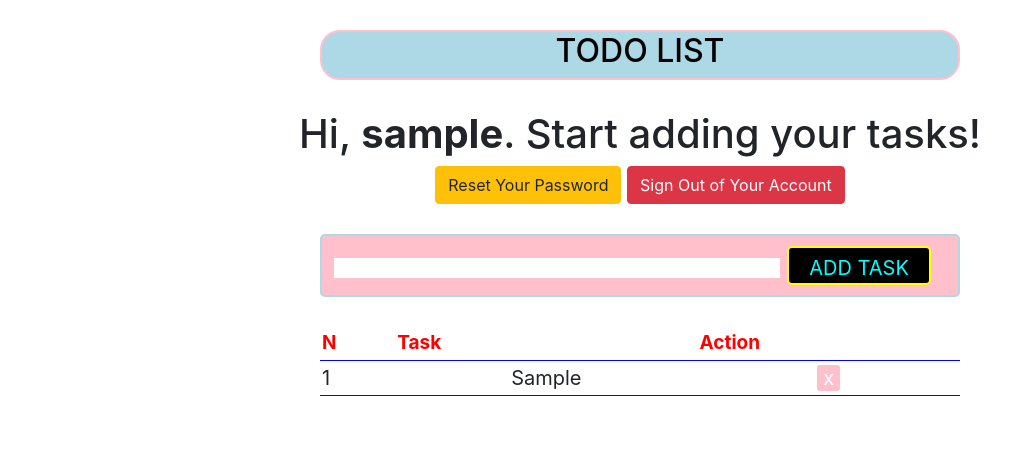
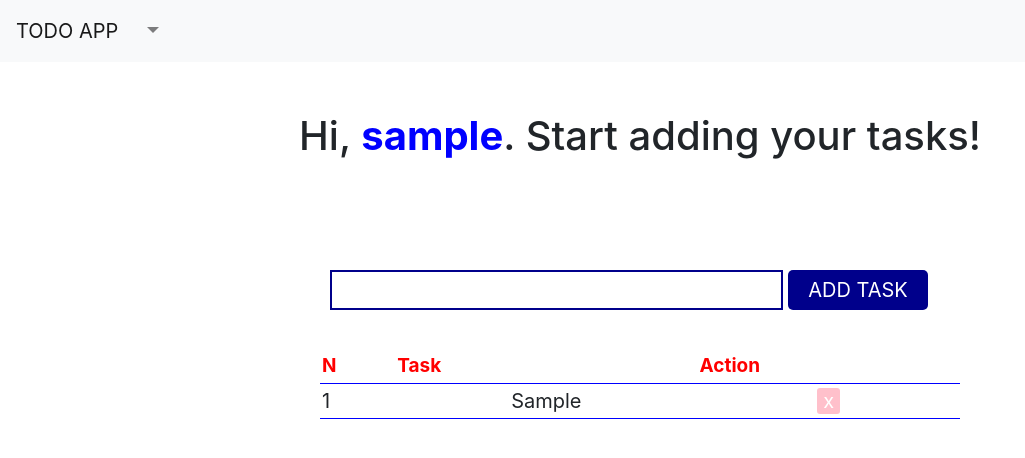
Before and after one commit to Yusuf619/todo-app, a PHP site: page /welcome.php in a window 1280 px wide. Shown: the top 458 px of the page, without its empty margins (0-1025 px from the left). Run offline with PHP 8.4, Linux system fonts and the light colour scheme; the visitor is signed in with stand-in values (Sample User, id 1); tables that the repository leaves empty or names only in its code hold one stand-in row (values such as "Sample post").

Commit message:
changed css anf title

```diff
--- a/register.php
+++ b/register.php
@@ -99,10 +99,11 @@ if($_SERVER["REQUEST_METHOD"] == "POST"){
     <meta charset="UTF-8">
     <title>Sign Up</title>
     <link rel="stylesheet" href="https://maxcdn.bootstrapcdn.com/bootstrap/3.3.7/css/bootstrap.css">
-    <style type="text/css">
+    <link rel="stylesheet" href="style2.css">
+    <!-- <style type="text/css">
         body{ font: 14px sans-serif; }
         .wrapper{ width: 350px; padding: 20px; }
-    </style>
+    </style> -->
 </head>
 <body>
     <div class="wrapper">
--- a/reset-password.php
+++ b/reset-password.php
@@ -76,10 +76,7 @@ if($_SERVER["REQUEST_METHOD"] == "POST"){
     <meta charset="UTF-8">
     <title>Reset Password</title>
     <link rel="stylesheet" href="https://maxcdn.bootstrapcdn.com/bootstrap/3.3.7/css/bootstrap.css">
-    <style type="text/css">
-        body{ font: 14px sans-serif; }
-        .wrapper{ width: 350px; padding: 20px; }
-    </style>
+    <link rel="stylesheet" href="style2.css">
 </head>
 <body>
     <div class="wrapper">
--- a/style.css
+++ b/style.css
@@ -3,17 +3,17 @@ body{
 }
 
 .heading{
-    width: 50%;
-    margin: 30px auto;
+    width: 100%;
+    /* margin: 30px auto; */
     text-align: center;
     color: black;
-    background: lightblue;
-    border: 2px solid pink;
     border-radius: 20px;
 }
 
 .page-header{
     text-align: center;
+    margin-bottom: 100px;
+    margin-top: 50px;
 }
 
 form{
@@ -21,8 +21,15 @@ form{
     margin: 30px auto;
     border-radius: 5px;
     padding:10px;
-    background: pink;
-    border: 2px solid lightblue;
+    /* background: pink; */
+}
+
+.username{
+    color: blue;
+}
+
+.form1{
+    margin-top: 200px;
 }
 
 form p{
@@ -32,16 +39,16 @@ form p{
 
 .task_input{
     width: 73%;
-    height: 15px;
+    height: 40px;
     padding: 10px;
-    border: 2px solid pink;
+    border: 2px solid darkblue;
 }
 
 .add_btn{
-    height: 39px;
-    background: black;
-    color: aqua;
-    border: 2px solid yellow;
+    height: 40px;
+    background: darkblue;
+    color: white;
+    border: none;
     border-radius: 5px;
     padding: 5px 20px;
 }
@@ -68,7 +75,7 @@ th, td{
 }
 
 tr:hover{
-    background: peru;
+    background: lightblue;
 }
 
 .task{
--- a/welcome.php
+++ b/welcome.php
@@ -46,23 +46,59 @@ if(!isset($_SESSION["loggedin"]) || $_SESSION["loggedin"] !== true){
     <meta http-equiv="X-UA-Compatible" content="ie=edge">
     <link rel="stylesheet" href="https://stackpath.bootstrapcdn.com/bootstrap/4.3.1/css/bootstrap.min.css" integrity="sha384-ggOyR0iXCbMQv3Xipma34MD+dH/1fQ784/j6cY/iJTQUOhcWr7x9JvoRxT2MZw1T" crossorigin="anonymous">
     <link rel="stylesheet" href="style.css">
-    <title>Document</title>
+
+    <script src="main.js"></script>
+    <title>Todo App</title>
 </head>
 <body>
     <div class="heading">
-        <h2>TODO LIST</h2>
+        <!-- <h2>TODO LIST</h2> -->
+        <nav class="navbar navbar-expand-lg navbar-light bg-light">
+  <a class="navbar-brand" href="#">TODO APP</a>
+  <button class="navbar-toggler" type="button" data-toggle="collapse" data-target="#navbarNavDropdown" aria-controls="navbarNavDropdown" aria-expanded="false" aria-label="Toggle navigation">
+    <span class="navbar-toggler-icon"></span>
+  </button>
+  <div class="collapse navbar-collapse" id="navbarNavDropdown">
+    <ul class="navbar-nav">
+      <!-- <li class="nav-item active">
+        <a class="nav-link" href="#">Home <span class="sr-only">(current)</span></a>
+      </li>
+      <li class="nav-item">
+        <a class="nav-link" href="#">Features</a>
+      </li>
+      <li class="nav-item">
+        <a class="nav-link" href="#">Pricing</a>
+      </li> -->
+      <li class="nav-item dropdown">
+        <a class="nav-link dropdown-toggle" href="#" id="navbarDropdownMenuLink" role="button" data-toggle="dropdown" aria-haspopup="true" aria-expanded="false">
+
+        </a>
+        <div class="dropdown-menu" aria-labelledby="navbarDropdownMenuLink">
+          <a class="dropdown-item" href="reset-password.php">Reset Your Password</a>
+          <a class="dropdown-item" href="logout.php">Logout Of your Account</a>
+        </div>
+      </li>
+    </ul>
+  </div>
+</nav>
     </div>
 
     <div class="page-header">
-        <h1>Hi, <b><?php echo htmlspecialchars($_SESSION["username"]); ?></b>. Start adding your tasks!</h1>
+        <h1>Hi, <b class="username"><?php  echo htmlspecialchars($_SESSION["username"]); ?></b>. Start adding your tasks!</h1>
 
-    <p>
-        <a href="reset-password.php" class="btn btn-warning">Reset Your Password</a>
-        <a href="logout.php" class="btn btn-danger">Sign Out of Your Account</a>
-    </p>
+
     </div>
 
-    <form method="POST" action="welcome.php">
+
+<div>
+
+
+
+
+
+
+
+    <form method="POST" action="welcome.php" >
         <?php if (isset($errors)) {  ?>
             <p><?php echo $errors; ?></p>
        <?php } ?>
@@ -84,13 +120,21 @@ if(!isset($_SESSION["loggedin"]) || $_SESSION["loggedin"] !== true){
                 <td><?php echo $i; ?></td>
                 <td class="task"><?php echo $row['task']; ?></td>
                 <td class="delete">
-                    <a href="welcome.php?del_task=<?php echo $row['id']; ?>">x</a>
+                    <a href="welcome.php?del_task=<?php echo $row['id']; ?>"> x</a>
                 </td>
             </tr>
             <?php $i++; } ?>
         </tbody>
     </table>
 
+    <script src="https://code.jquery.com/jquery-3.3.1.slim.min.js" integrity="sha384-q8i/X+965DzO0rT7abK41JStQIAqVgRVzpbzo5smXKp4YfRvH+8abtTE1Pi6jizo" crossorigin="anonymous"></script>
+<script src="https://cdnjs.cloudflare.com/ajax/libs/popper.js/1.14.7/umd/popper.min.js" integrity="sha384-UO2eT0CpHqdSJQ6hJty5KVphtPhzWj9WO1clHTMGa3JDZwrnQq4sF86dIHNDz0W1" crossorigin="anonymous"></script>
+<script src="https://stackpath.bootstrapcdn.com/bootstrap/4.3.1/js/bootstrap.min.js" integrity="sha384-JjSmVgyd0p3pXB1rRibZUAYoIIy6OrQ6VrjIEaFf/nJGzIxFDsf4x0xIM+B07jRM" crossorigin="anonymous"></script>
+
+
+
+
+
 
 </body>
 </html>
```
Also changed, not shown: login.php (+5 -2 lines), style2.css (added, +20 -0 lines).
